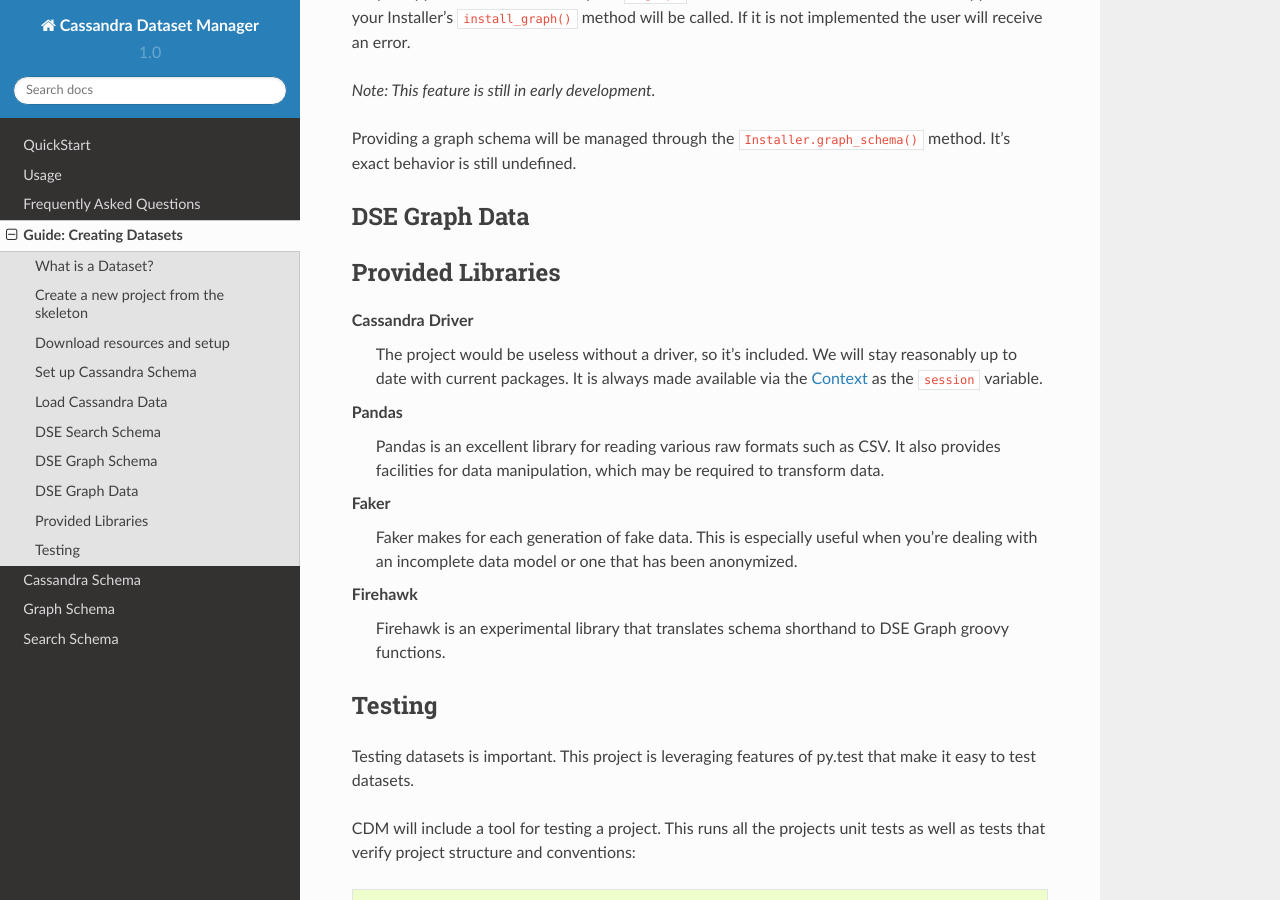
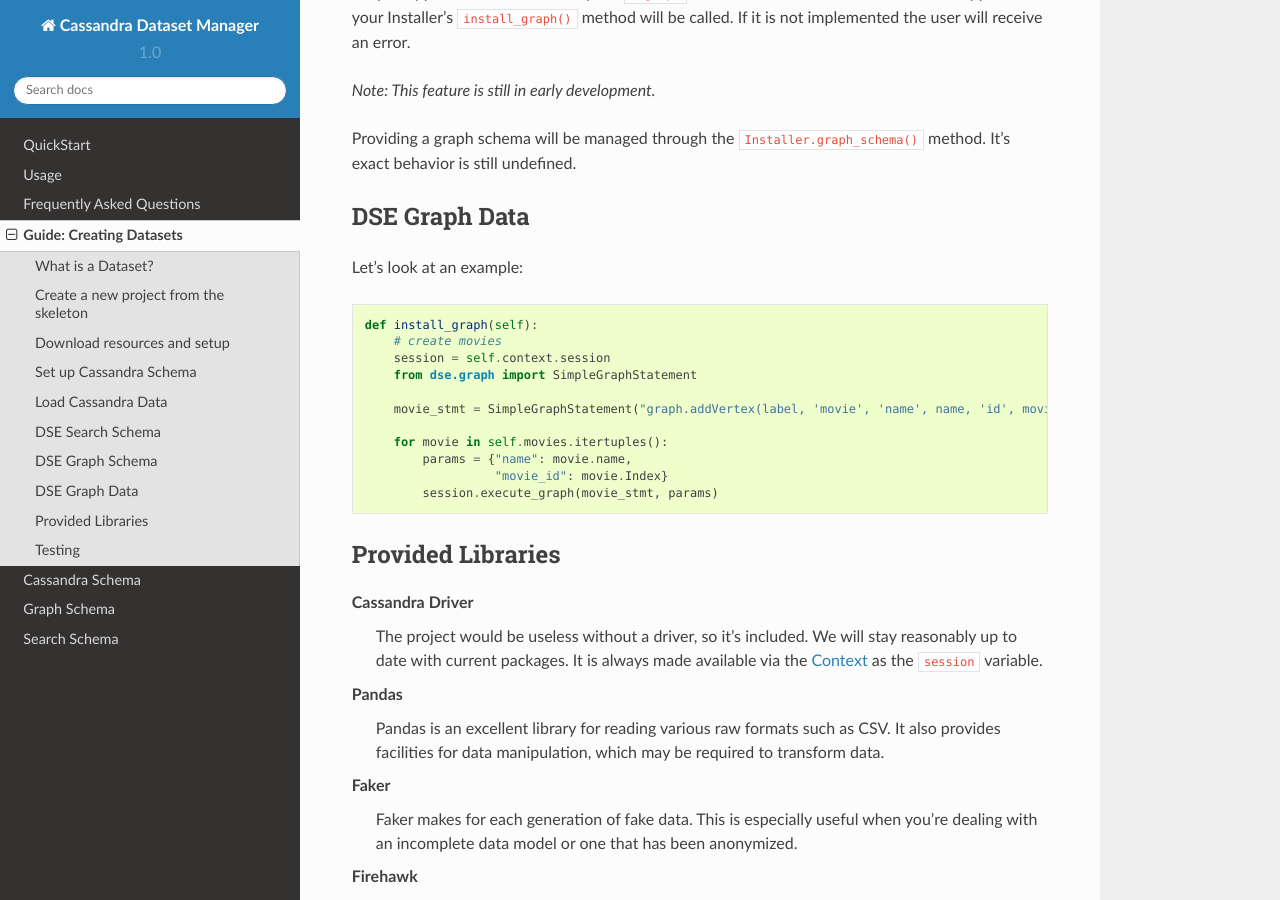
Before and after one commit to riptano/cdm, a Sphinx documentation site: the page built from docs/datasets.rst, in a window 1280 px wide and 900 px high, scrolled down 2301 px. Built offline with Sphinx 7.4.7 and the Read the Docs theme 2.0.0, drawn with Linux system fonts in a browser that asks for light colours.

Commit message:
install graph example

```diff
--- a/docs/datasets.rst
+++ b/docs/datasets.rst
@@ -92,7 +92,19 @@
 DSE Graph Data
 ---------------
 
+Let's look at an example::
 
+    def install_graph(self):
+        # create movies
+        session = self.context.session
+        from dse.graph import SimpleGraphStatement
+
+        movie_stmt = SimpleGraphStatement("graph.addVertex(label, 'movie', 'name', name, 'id', movie_id)")
+
+        for movie in self.movies.itertuples():
+            params = {"name": movie.name,
+                      "movie_id": movie.Index}
+            session.execute_graph(movie_stmt, params)
 
 
 Provided Libraries
```
